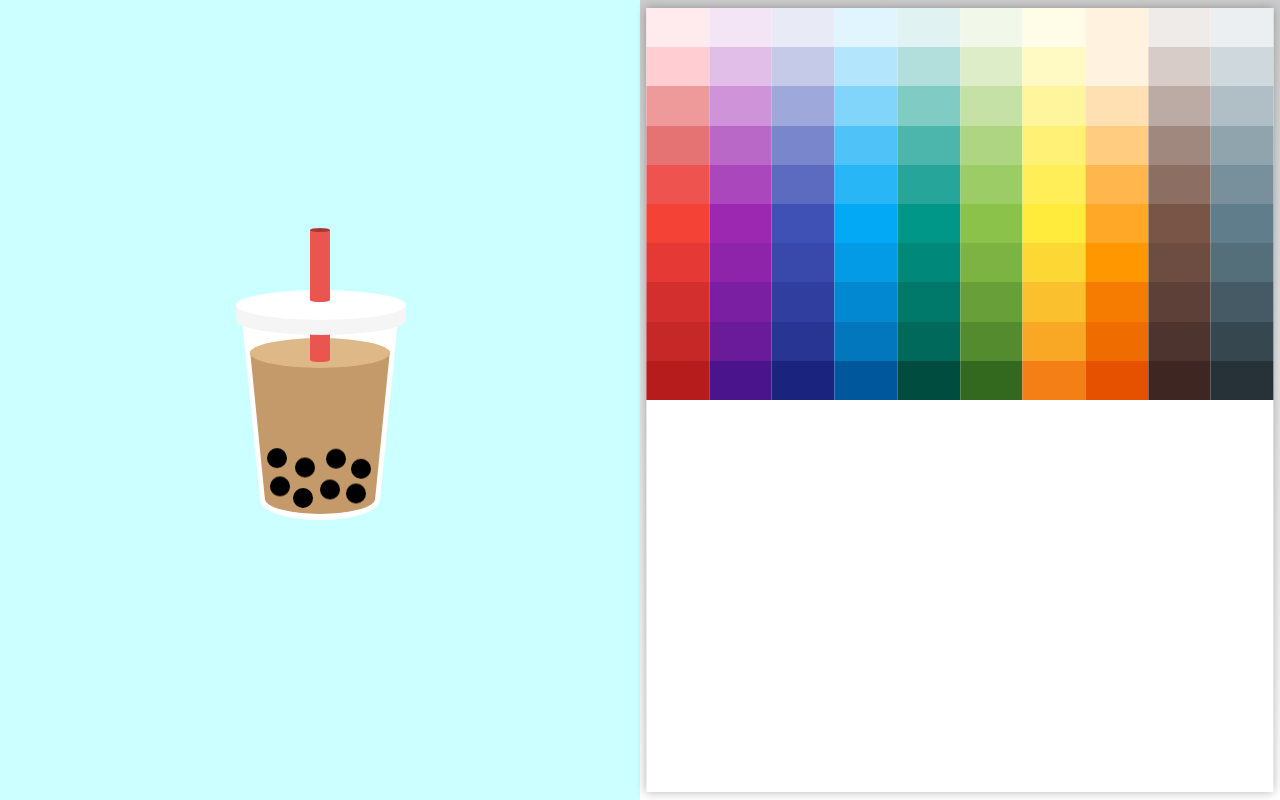
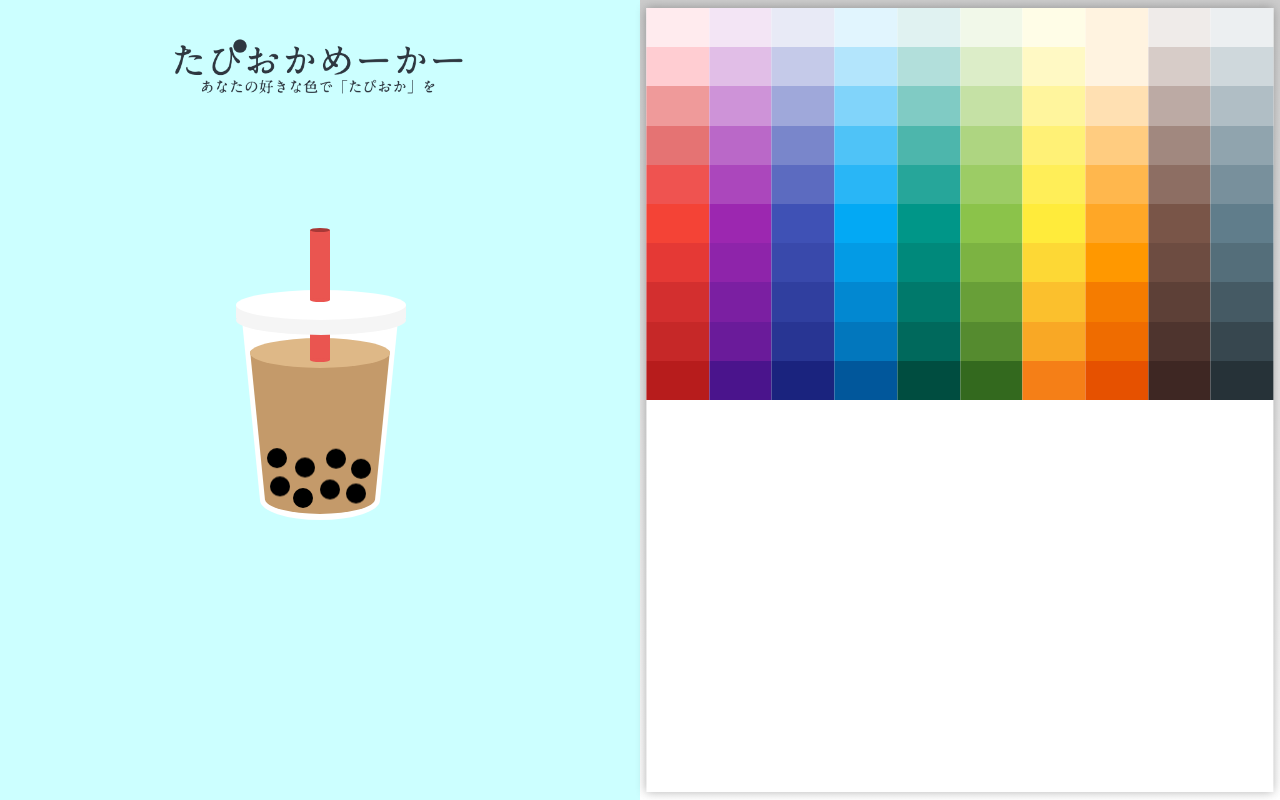
Before and after one commit to redgosho/tapioca-maker, a React (Create React App) app in the folder tapioca-project/: page / in a window 1280 px wide. Built offline with nearby package versions, Linux system fonts and the light colour scheme; a web font is replaced by a local one.

Commit message:
tabページを追加

```diff
--- a/tapioca-project/src/index.js
+++ b/tapioca-project/src/index.js
@@ -1,7 +1,7 @@
 import React from 'react';
 import ReactDOM from 'react-dom';
 import './css/index.css';
-import Title from './screens/Maker';
+import Title from './screens/Maker/Maker';
 import * as serviceWorker from './screens/serviceWorker';
 
 import { library } from '@fortawesome/fontawesome-svg-core'; //fontawesomeのコアファイル
--- a/tapioca-project/src/screens/Maker.js
+++ b/tapioca-project/src/screens/Maker/Maker.js
@@ -2,9 +2,9 @@ import React from 'react';
 import styled from 'styled-components'
 import { FontAwesomeIcon } from '@fortawesome/react-fontawesome';
 // 画像読み込み
-import logo from '../img/logo.png';
+import logo from '../../img/logo.png';
 // コンポ読み込みs
-import Tapioca from './Tapioca';
+import Tapioca from '../Tapioca';
 import ColorPalette from './ColorPalette';
 
 function Title() {
@@ -12,6 +12,7 @@ function Title() {
     <Body>
       <Main__area>
         <Tapioca__area>
+          <LogoImage src={logo} />
           <Tapioka__board>
             <Tapioca />
           </Tapioka__board>
@@ -60,6 +61,15 @@ const Tapioca__area = styled.div`
   background: #CCFFFF;
   margin: auto;
 `
+const LogoImage = styled.img`
+  width: 300px;
+  // 縦中央寄せ
+  position: absolute;
+  top: 10%;
+  left: 50%;
+  transform: translateY(-70%) translateX(-50%);
+  -webkit- transform: translateY(-70%) translateX(-50%);
+`
 const Tapioka__board = styled.div`
   // 縦横中央寄せ
   position: absolute;
```
Also changed, not shown: tapioca-project/src/screens/Maker/TabDrink.js (added, +12 -0 lines), tapioca-project/src/screens/Maker/TabStraw.js (added, +12 -0 lines), tapioca-project/src/screens/Maker/TabTapioca.js (added, +12 -0 lines), tapioca-project/src/screens/Maker/Tabs.js (added, +12 -0 lines), tapioca-project/src/screens/Maker/ColorPalette.js (renamed from tapioca-project/src/screens/ColorPalette.js).
